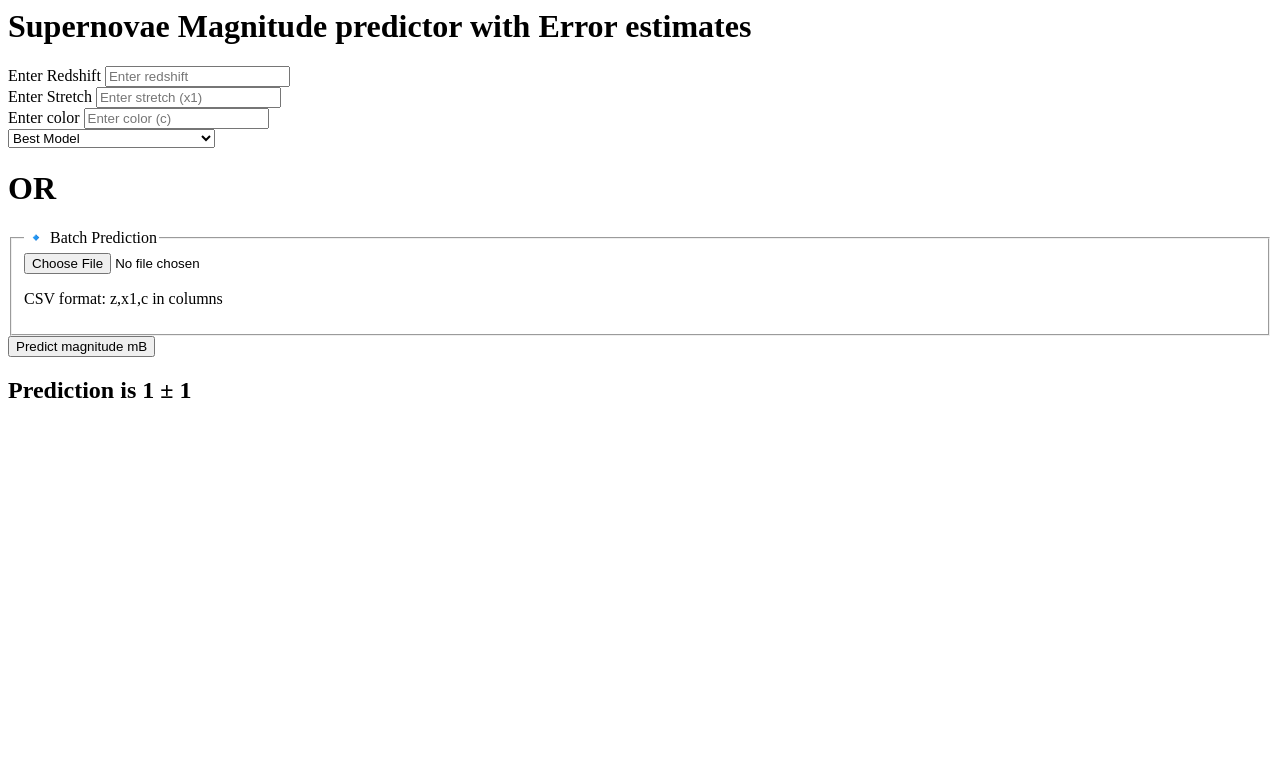
After one commit to sreerag03a/pantheonplus-regression, a Flask app: template templates/predwitherr.html in a window 1280 px wide. The commit adds this page. Shown: the top 779 px of the page. Run offline with Flask 3, Linux system fonts and the light colour scheme; the template is opened without the code that fills it: most values are stand-ins (such as "Sample title", 1, 10 or a date in 2020).

Commit message:
Updated Flask App with advanced models

```diff
--- a/app.py
+++ b/app.py
@@ -66,15 +66,24 @@ def predict_datapoint():
                 return render_template('home.html', results = results[0], prev_input = {'zHD' : zHD, 'x1' : x1, 'c': c, 'model' : model})
             except Exception as e:
                 raise CustomException(e,sys)
-    else:
 
+
+@app.route('/predictmbwitherr', methods = ['GET', 'POST'])
+def predict_datapoint_witherr():
+    pred_pipeline =  PredictPipeline()
+    if request.method =='GET':
+        return render_template('predwitherr.html')
+    elif request.method == 'POST':
+        file = request.files.get('file')
         model = request.form.get('model')
+
         if file and file.filename.strip() != '':
             logging.info('Reading file...')
             try:
                 pred_df = pd.read_csv(file)
-                results = pred_pipeline.predictmB(pred_df,model)
-                pred_df['m_b_pred'] = results
+                results = pred_pipeline.predictmBwitherr(pred_df,model)
+                pred_df['m_b_pred'] = results[0]
+                pred_df['m_b_err'] = results[1]
 
                 output = io.StringIO()
                 pred_df.to_csv(output, index=False)
@@ -88,6 +97,25 @@ def predict_datapoint():
                 )
             except Exception as e:
                 raise CustomException(e,sys)
+        else:
+            zHD=float(request.form.get('zHD'))
+            x1 = request.form.get('x1')
+            c = request.form.get('c')
+            data = CustomData(
+                zHD,
+                x1,
+                c
+            )
+            pred_df = data.get_dataframe()
+            print(pred_df)
+            try:
+                logging.info('Prediction pipeline started')
+                results = pred_pipeline.predictmBwitherr(pred_df,model)
+                logging.info('Prediction pipeline completed')
+                print(results)
+                return render_template('predwitherr.html', results = results, prev_input = {'zHD' : zHD, 'x1' : x1, 'c': c, 'model' : model})
+            except Exception as e:
+                raise CustomException(e,sys)
 
 if __name__ == '__main__':
     app.run(host='0.0.0.0')
--- a/project_stage.py
+++ b/project_stage.py
@@ -22,7 +22,7 @@ if __name__ == "__main__":
         logging.info(mess1)
         print(mess1)
         obj = DataIngestion(0.3)
-        train_data,test_data = obj.start_ingest_advanced()
+        train_data,test_data = obj.start_ingest()
 
         data_transformation = DataTransform()
 
--- a/src/components/handling/utils.py
+++ b/src/components/handling/utils.py
@@ -54,7 +54,6 @@ def evaluate_model(X_train,y_train,X_test,y_test,models,eval_metric, params):
         raise CustomException(e,sys)
 
 def train_model(X_train,y_train,X_test,y_test,models,eval_metric):
-    #To tune different models based on eval_metric
     try:
         report = {}
         for i in range(len(list(models))):
--- a/templates/index.html
+++ b/templates/index.html
@@ -1,7 +1,9 @@
 <h1>
   Welcome to the home page
   <h1></h1>
+  <h1>Click <a href="/predictdata">here</a> to go to prediction page.</h1>
   <h1>
-    <a href="/predictdata">Go to prediction site</a>
+    Click <a href="/predictmbwitherr">here</a> to go to prediction page that
+    gives error estimates as well.
   </h1>
 </h1>
--- /dev/null
+++ b/templates/predwitherr.html
@@ -0,0 +1,50 @@
+<html>
+  <body>
+    <h1>Supernovae Magnitude predictor with Error estimates</h1>
+    <div class="login">
+
+
+       <form action="{{ url_for('predict_datapoint_witherr')}}" method="post", enctype="multipart/form-data">
+        <div class="mb-3">
+            <label class="form-label">Enter Redshift</label>
+            <input class="form-control" type="number" step = "any" name="zHD"
+                placeholder="Enter redshift" min='0' max='3'
+                value="{{ prev_input.zHD if prev_input and 'zHD' in prev_input else '' }}" />
+        </div>
+        <div class="mb-3">
+            <label class="form-label">Enter Stretch</label>
+            <input class="form-control" type="number" step = "any" name="x1"
+                placeholder="Enter stretch (x1)" min='-10' max='10'
+                value="{{ prev_input.x1 if prev_input and 'x1' in prev_input else '' }}"/>
+        </div>
+        <div class="mb-3">
+            <label class="form-label">Enter color</label>
+            <input class="form-control" type="number" step = "any" name="c"
+                placeholder="Enter color (c)" min='0' max='10'
+                value="{{ prev_input.c if prev_input and 'c' in prev_input else '' }}" />
+        </div>
+        <select class="form-control" name="model">
+    <option value="Best Model" {% if prev_input and prev_input.model == 'Best Model' %}selected{% endif %}>Best Model</option>
+    <option value="Gaussian Process Regressor 1"{% if prev_input and prev_input.model == 'Gaussian Process Regressor 1' %}selected{% endif %}>Gaussian Process Regressor 1</option>
+    <option value="Gaussian Process Regressor 2"{% if prev_input and prev_input.model == 'Gaussian Process Regressor 2' %}selected{% endif %}>Gaussian Process Regressor 2</option>
+    <option value="Gaussian Process Regressor 3"{% if prev_input and prev_input.model == 'Gaussian Process Regressor 3' %}selected{% endif %}>Gaussian Process Regressor 3</option>
+    <option value="Bayesian Ridge Regressor"{% if prev_input and prev_input.model == 'Bayesian Ridge Regressor' %}selected{% endif %}>Bayesian Ridge Regressor</option>
+
+</select>
+<h1>OR</h1>
+
+
+
+
+            <fieldset>
+            <legend>🔹 Batch Prediction</legend>
+            <input type="file" name="file" accept=".csv">
+            <p>CSV format: z,x1,c in columns</p>
+        </fieldset>
+                <div class="mb-3">
+            <input class="btn btn-primary" type="submit" value="Predict magnitude mB" required />
+        </div>
+        </form>
+<h2>Prediction is {{results[0][0]}} &plusmn; {{results[1][0]}}</h2>
+  </body>
+</html>
```
Also changed, not shown: src/components/model/data_transformation.py (+0 -26 lines), src/components/model/model_trainer.py (+8 -4 lines), src/pipeline/predict_pipeline.py (+21 -0 lines).
